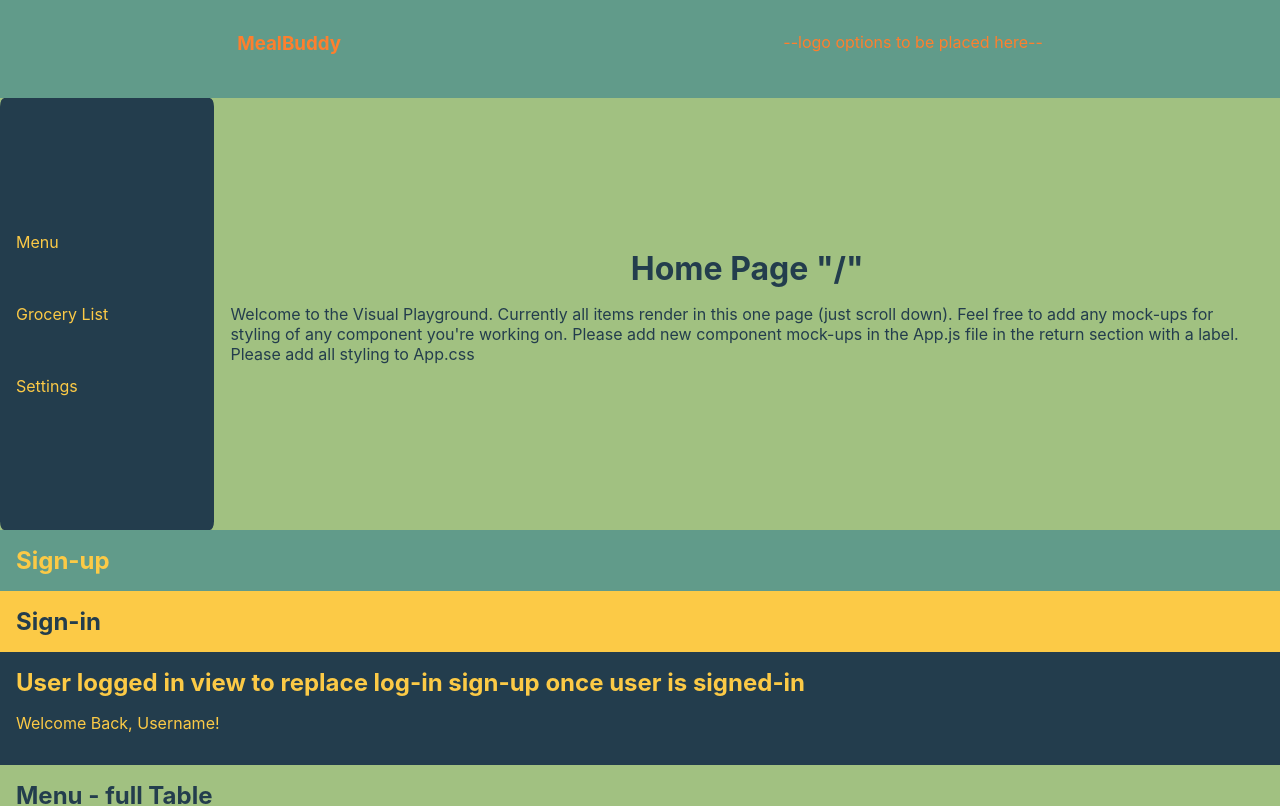
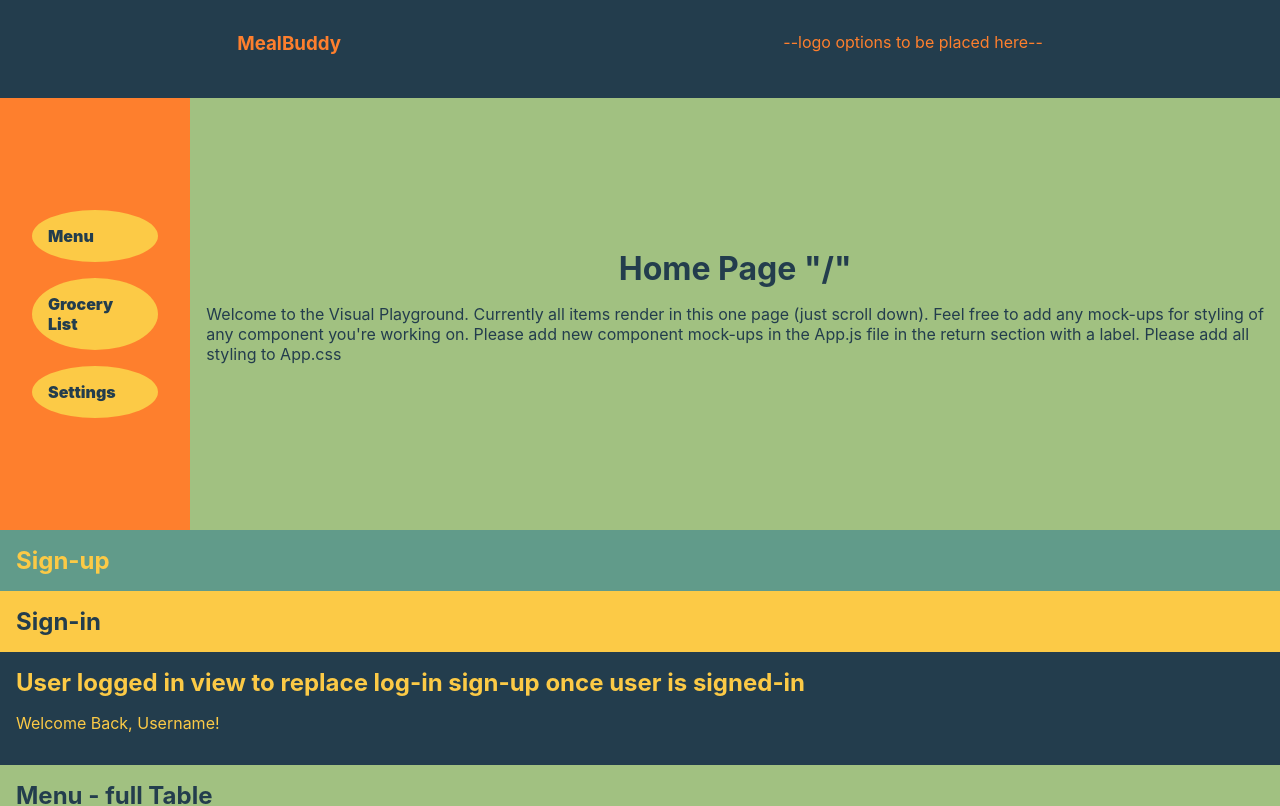
Before and after one commit to CourtneyODonnell/visual-playground, a React (Create React App) app: page / in a window 1280 px wide. Shown: the top 806 px of the page. Built offline with nearby package versions, Linux system fonts and the light colour scheme.

Commit message:
sidebar hover effects

```diff
--- a/src/App.js
+++ b/src/App.js
@@ -12,11 +12,10 @@ function App() {
       <div className="App">
         <div className="sidebar">
           <p className="sidebar-text">Menu</p>
-          <br />
+
           <p className="sidebar-text">Grocery List</p>
-          <br />
+
           <p className="sidebar-text">Settings</p>
-
         </div>
         <div className="mainpage">
           <h1>Home Page "/"</h1>
--- a/src/App.scss
+++ b/src/App.scss
@@ -32,38 +32,41 @@
   flex-direction: row nowrap;
   justify-content: space-around;
   height: 50px;
-  background-color: $medium-teal;
+  background-color: $dark-teal;
   color: $orange;
-  transition: background-color 2s ease-out 100ms;
   padding: 1em;
   padding-top: 2em;
 
-  &:hover{
-    background-color: $medium-teal;
-    color: $orange;
-  }
 }
 
 .sidebar {
-  display: flex;
-  padding: 1em;
+  display: block;
+  padding: 2em;
   flex-direction: column;
   justify-content: center;
-  height: 400px;
-  width: 15%;
-  background-color: $dark-teal;
+  align-items: center;
+  align-content: center;
+  background-color: $orange;
   color: $yellow;
-  transition: background-color 2s ease-out 100ms;
-  border-radius: 2%;
 
   .sidebar-text {
-    color: $yellow;
-    transition: color 2s ease-out 100ms;
-      &:hover {
-          color: $green;
+    background-color: $yellow;
+    color: $dark-teal;
+    font-weight: 900;
+    border-radius: 50%;
+    padding: 1em;
+    transition: background-color 5s ease-out 100ms;
+    transition: color 5s ease-out 102ms;
+    transition: all .5s ease-in-out;
+        &:hover {
+          background-color: $dark-teal;
+          color: $yellow;
+          transform: scale(1.1);
+          border-radius: 40%;
         }
+      }
   }
-}
+
 
 .mainpage {
   display: flex;
@@ -90,6 +93,7 @@
 }
 
 .menu-table {
+
   table {
     border: 5px solid $orange;
     border-radius: 1%;
```
